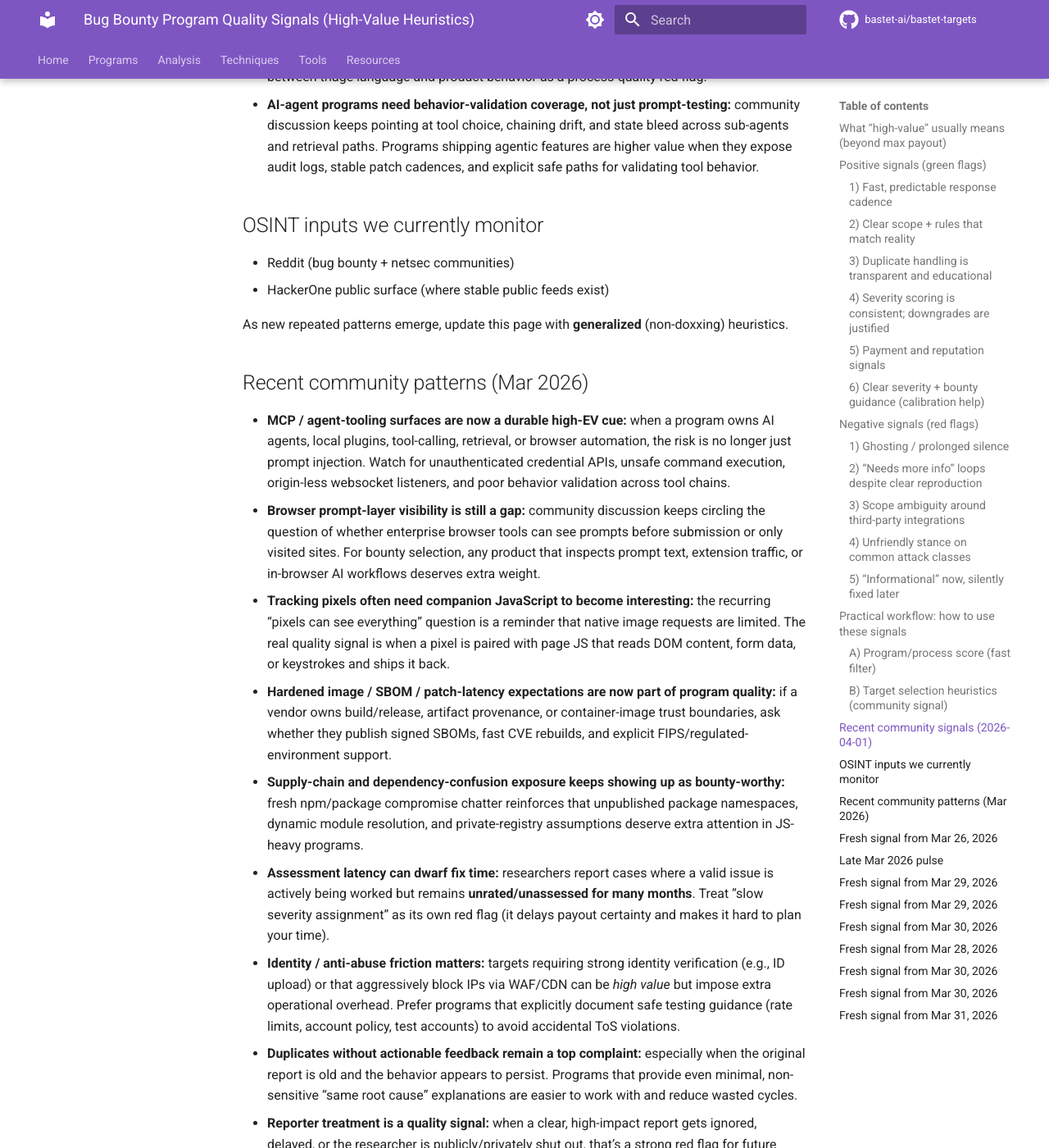
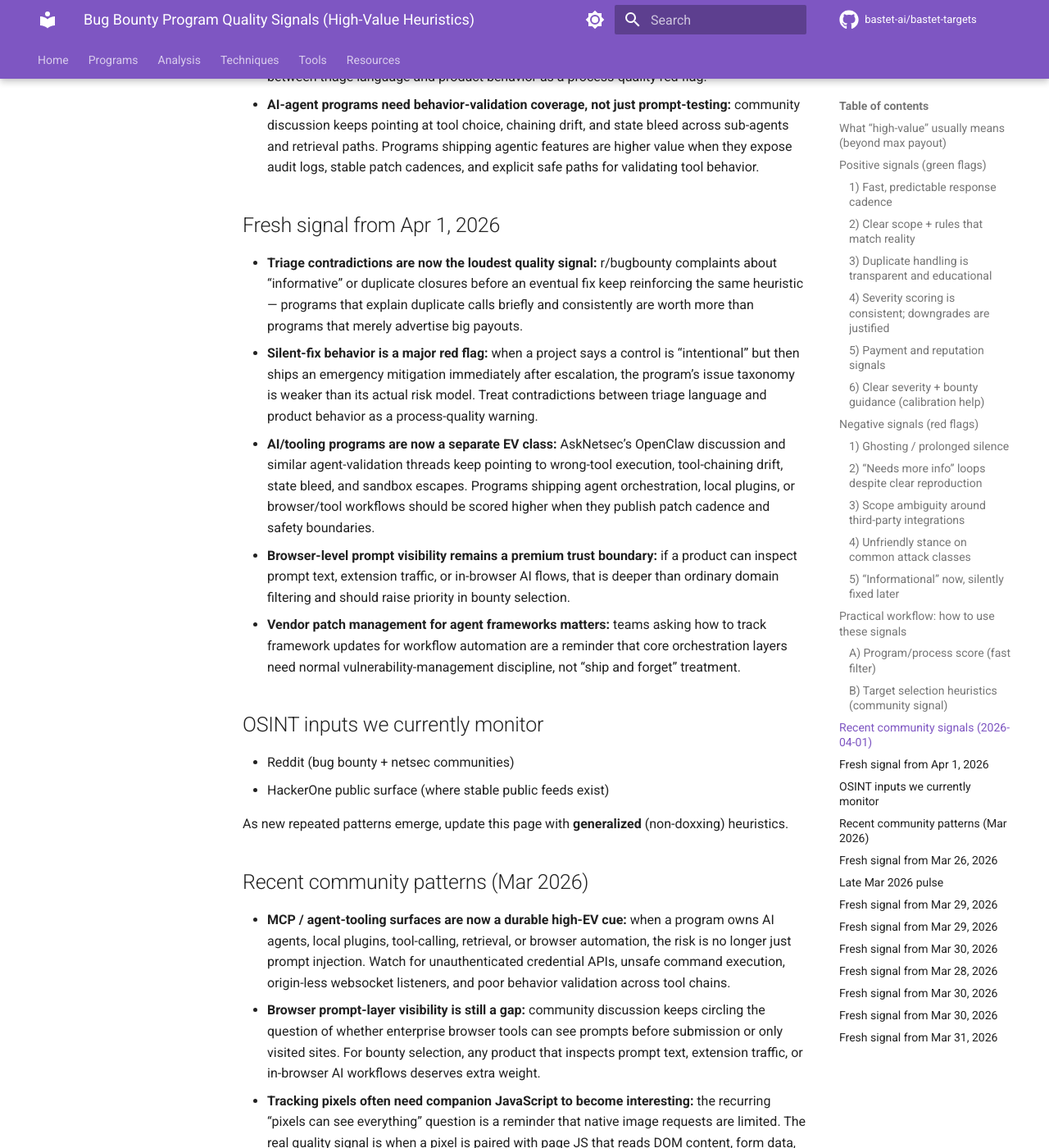
Before and after one commit to bastet-ai/bastet-targets, an MkDocs documentation site: the page built from docs/program-quality-signals.md, in a window 1280 px wide and 1400 px high, scrolled down 4855 px. Shown: the whole window at 82% size. Built offline with MkDocs 1.6.1 and Material for MkDocs 9.7.7, drawn with Linux system fonts in a browser that asks for light colours; comment, search, counter and statistics services are not loaded.

Commit message:
Update target quality signals from Apr 1 intel

```diff
--- a/docs/program-quality-signals.md
+++ b/docs/program-quality-signals.md
@@ -131,6 +131,14 @@ These are *not* “program quality” per se, but they strongly affect expected
 - **Bad triage ergonomics are a durable warning sign:** the current r/bugbounty “HackerOne automation blocked my Critical” complaint is another reminder that silent patches, duplicate disputes, and opaque rating changes are not just payout annoyances; they are selection filters. Programs that explain root cause and preserve researcher trust are usually the better long-term targets.
 - **Silent-fix stories are a strong negative signal:** when researchers report that a program says “intentional design” or “duplicate” but then quietly ships an emergency fix, that usually means the program’s issue taxonomy is weaker than its actual risk model. Treat contradiction between triage language and product behavior as a process-quality red flag.
 - **AI-agent programs need behavior-validation coverage, not just prompt-testing:** community discussion keeps pointing at tool choice, chaining drift, and state bleed across sub-agents and retrieval paths. Programs shipping agentic features are higher value when they expose audit logs, stable patch cadences, and explicit safe paths for validating tool behavior.
+
+## Fresh signal from Apr 1, 2026
+
+- **Triage contradictions are now the loudest quality signal:** r/bugbounty complaints about “informative” or duplicate closures before an eventual fix keep reinforcing the same heuristic — programs that explain duplicate calls briefly and consistently are worth more than programs that merely advertise big payouts.
+- **Silent-fix behavior is a major red flag:** when a project says a control is “intentional” but then ships an emergency mitigation immediately after escalation, the program’s issue taxonomy is weaker than its actual risk model. Treat contradictions between triage language and product behavior as a process-quality warning.
+- **AI/tooling programs are now a separate EV class:** AskNetsec’s OpenClaw discussion and similar agent-validation threads keep pointing to wrong-tool execution, tool-chaining drift, state bleed, and sandbox escapes. Programs shipping agent orchestration, local plugins, or browser/tool workflows should be scored higher when they publish patch cadence and safety boundaries.
+- **Browser-level prompt visibility remains a premium trust boundary:** if a product can inspect prompt text, extension traffic, or in-browser AI flows, that is deeper than ordinary domain filtering and should raise priority in bounty selection.
+- **Vendor patch management for agent frameworks matters:** teams asking how to track framework updates for workflow automation are a reminder that core orchestration layers need normal vulnerability-management discipline, not “ship and forget” treatment.
 
 ## OSINT inputs we currently monitor
 
```
Also changed, not shown: docs/programs/high-value.md (+4 -0 lines).
